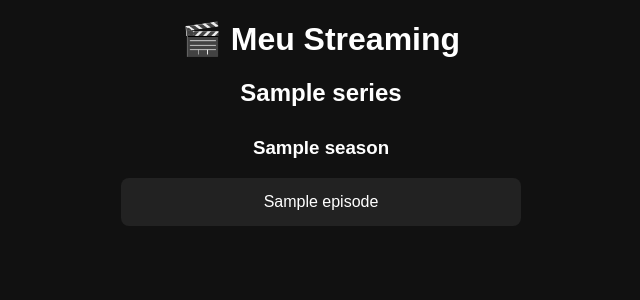
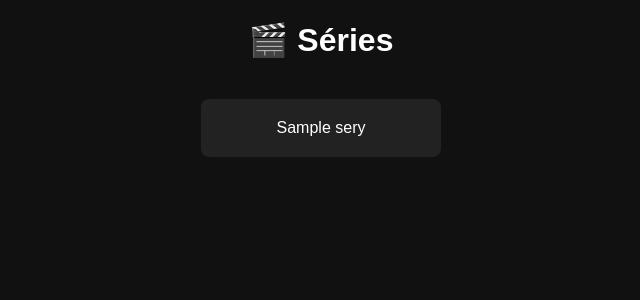
Before and after one commit to pedro-lucas-melo/Project-Streaming, a Python web app: template templates/index.html in a window 1280 px wide. Shown: the top 300 px of the page, without its empty margins (319-959 px from the left). Run offline with Jinja, Linux system fonts and the light colour scheme; the template is opened without the code that fills it: most values are stand-ins (such as "Sample title", 1, 10 or a date in 2020).

Commit message:
feat: create series and season templates for structured media display

```diff
--- a/templates/index.html
+++ b/templates/index.html
@@ -11,56 +11,40 @@
             text-align: center;
         }
 
-        h1, h2 {
-            margin-top: 20px;
-        }
-
-        .season {
-            margin: 30px 0;
-        }
-
-        .episode {
-            width: 400px;
-            margin: 10px auto;
+        .grid {
+            display: flex;
+            justify-content: center;
+            gap: 20px;
+            margin-top: 40px;
         }
 
         .card {
-            display: block;
-            padding: 15px;
+            width: 200px;
+            padding: 20px;
             background: #222;
             border-radius: 8px;
-            transition: 0.2s;
             text-decoration: none;
             color: white;
+            transition: 0.2s;
         }
 
         .card:hover {
             background: #333;
-            transform: scale(1.02);
+            transform: scale(1.05);
         }
     </style>
 </head>
 <body>
 
-<h1>🎬 Meu Streaming</h1>
+<h1>🎬 Séries</h1>
 
-{% for series, seasons in structure.items() %}
-    <h2>{{ series }}</h2>
-
-    {% for season, episodes in seasons.items() %}
-        <div class="season">
-            <h3>{{ season }}</h3>
-
-            {% for ep in episodes %}
-                <div class="episode">
-                    <a class="card" href="/watch?path={{ ep.path }}">
-                        {{ ep.name }}
-                    </a>
-                </div>
-            {% endfor %}
-        </div>
+<div class="grid">
+    {% for s in series %}
+        <a class="card" href="/series?name={{ s }}">
+            {{ s }}
+        </a>
     {% endfor %}
-{% endfor %}
+</div>
 
 </body>
 </html>
```
Also changed, not shown: templates/season.html (added, +39 -0 lines), templates/series.html (added, +39 -0 lines).
